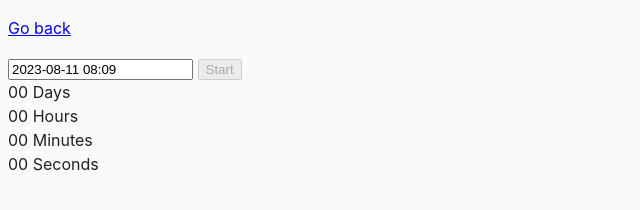
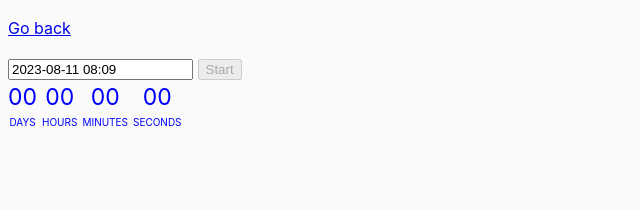
Before and after one commit to IrynaBalandina/goit-js-hw-09, a website built with Parcel: page src/02-timer.html in a window 1280 px wide. Shown: the whole page, without its empty margins (0-640 px from the left). Built offline with nearby package versions, Linux system fonts and the light colour scheme.

Commit message:
correct mistakes

```diff
--- a/src/css/common.css
+++ b/src/css/common.css
@@ -16,3 +16,26 @@ img {
   display: block;
   max-width: 100%;
 }
+
+.timer{
+  display: flex;
+  width: 172px;
+  gap: 5px;
+ text-align: center;
+ text-transform: uppercase;
+ color: blue;
+
+}
+
+.value {
+
+  display: block;
+  font-size: 23px;
+   margin-bottom: 0;
+}
+
+.label {
+
+   display: block;
+   font-size: 10px;
+}
--- a/src/js/02-timer.js
+++ b/src/js/02-timer.js
@@ -24,11 +24,8 @@ const options = {
         const currentDateMs = options.defaultDate.getTime();
 
         if ((selectedDatesMs - currentDateMs) < 0) {
-            Report.warning(
-                'Warning',
-                '"Please choose a date in the future"',
-                'Okay',
-                );
+            Notiflix.Notify.failure('Please choose a date in the future');
+
             return
         }
         select = selectedDatesMs- currentDateMs;
```
